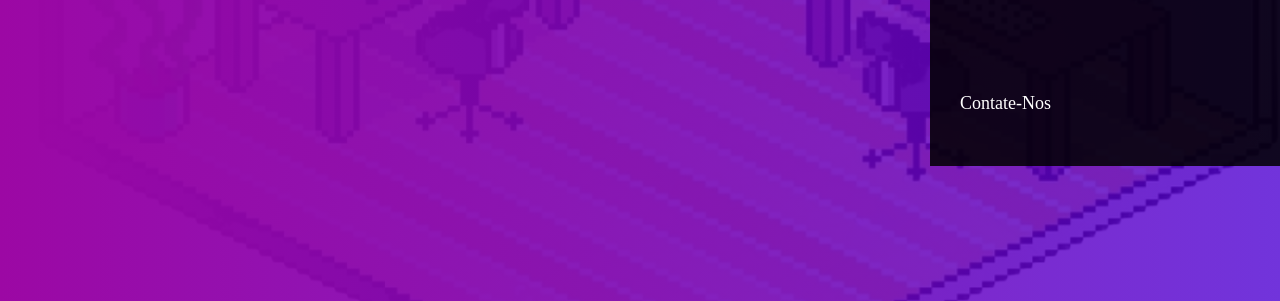
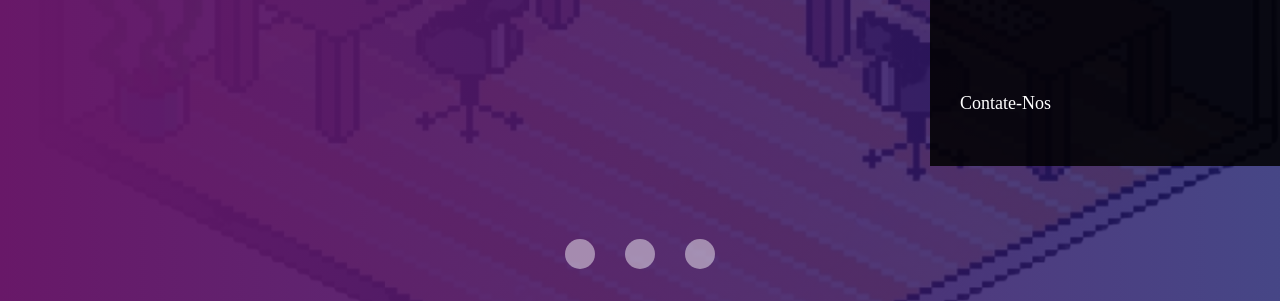
Before and after one commit to PedroMarrero/gameficaai, a plain HTML site: page index.html in a window 1280 px wide. Both pictures are taken after a click on the button 66 px from the left and 425 px from the top of the page. Shown: the part 499-800 px from the top of the page. Drawn offline with Linux system fonts and the light colour scheme; a web font is replaced by a local one.

Commit message:
Feat: Carrossel finalizado

```diff
--- a/index.html
+++ b/index.html
@@ -46,8 +46,15 @@
         </header>
         <div class="container-grid conteudo-banner">
             <p>GameficaAi: <span>Inovação através da Diversão!</span></p>
-            <button id = "botao-voltar"><svg xmlns="http://www.w3.org/2000/svg" viewBox="0 0 256 512"><!--!Font Awesome Free 6.5.2 by @fontawesome - https://fontawesome.com License - https://fontawesome.com/license/free Copyright 2024 Fonticons, Inc.--><path d="M9.4 278.6c-12.5-12.5-12.5-32.8 0-45.3l128-128c9.2-9.2 22.9-11.9 34.9-6.9s19.8 16.6 19.8 29.6l0 256c0 12.9-7.8 24.6-19.8 29.6s-25.7 2.2-34.9-6.9l-128-128z"/></svg></button>
-            <button id = "botao-proximo"><svg xmlns="http://www.w3.org/2000/svg" viewBox="0 0 256 512"><!--!Font Awesome Free 6.5.2 by @fontawesome - https://fontawesome.com License - https://fontawesome.com/license/free Copyright 2024 Fonticons, Inc.--><path d="M246.6 278.6c12.5-12.5 12.5-32.8 0-45.3l-128-128c-9.2-9.2-22.9-11.9-34.9-6.9s-19.8 16.6-19.8 29.6l0 256c0 12.9 7.8 24.6 19.8 29.6s25.7 2.2 34.9-6.9l128-128z"/></svg></button>
+            <button onclick = "mostrarSlideAnterior()" id = "botao-voltar"><svg xmlns="http://www.w3.org/2000/svg" viewBox="0 0 256 512"><!--!Font Awesome Free 6.5.2 by @fontawesome - https://fontawesome.com License - https://fontawesome.com/license/free Copyright 2024 Fonticons, Inc.--><path d="M9.4 278.6c-12.5-12.5-12.5-32.8 0-45.3l128-128c9.2-9.2 22.9-11.9 34.9-6.9s19.8 16.6 19.8 29.6l0 256c0 12.9-7.8 24.6-19.8 29.6s-25.7 2.2-34.9-6.9l-128-128z"/></svg></button>
+            <button onclick = "mostrarProximoSlide()" id = "botao-proximo"><svg xmlns="http://www.w3.org/2000/svg" viewBox="0 0 256 512"><!--!Font Awesome Free 6.5.2 by @fontawesome - https://fontawesome.com License - https://fontawesome.com/license/free Copyright 2024 Fonticons, Inc.--><path d="M246.6 278.6c12.5-12.5 12.5-32.8 0-45.3l-128-128c-9.2-9.2-22.9-11.9-34.9-6.9s-19.8 16.6-19.8 29.6l0 256c0 12.9 7.8 24.6 19.8 29.6s25.7 2.2 34.9-6.9l128-128z"/></svg></button>
+
+            <div class = "botoes">
+                <button onclick = "selecionarSlide(0)" ><svg xmlns="http://www.w3.org/2000/svg" viewBox="0 0 512 512"><!--!Font Awesome Free 6.5.2 by @fontawesome - https://fontawesome.com License - https://fontawesome.com/license/free Copyright 2024 Fonticons, Inc.--><path d="M256 512A256 256 0 1 0 256 0a256 256 0 1 0 0 512z"/></svg></button>
+                <button onclick = "selecionarSlide(1)" ><svg xmlns="http://www.w3.org/2000/svg" viewBox="0 0 512 512"><!--!Font Awesome Free 6.5.2 by @fontawesome - https://fontawesome.com License - https://fontawesome.com/license/free Copyright 2024 Fonticons, Inc.--><path d="M256 512A256 256 0 1 0 256 0a256 256 0 1 0 0 512z"/></svg></button>
+                <button onclick = "selecionarSlide(2)" ><svg xmlns="http://www.w3.org/2000/svg" viewBox="0 0 512 512"><!--!Font Awesome Free 6.5.2 by @fontawesome - https://fontawesome.com License - https://fontawesome.com/license/free Copyright 2024 Fonticons, Inc.--><path d="M256 512A256 256 0 1 0 256 0a256 256 0 1 0 0 512z"/></svg></button>
+            </div>
+
         </div>
     </div>
     <section id="sobre">
--- a/script.js
+++ b/script.js
@@ -4,7 +4,7 @@
 let iconeBarras = document.getElementById("icone-barras")
 let iconeX = document.getElementById("icone-x")
 
-function abreFechaMenu(){
+function abreFechaMenu() {
     // console.log("Working")
 
     //menu fechado - tem a classe menu-fechado
@@ -12,7 +12,7 @@
 
     // menu.classList.toggle("menu-fechado")
 
-    if (menu.classList.contains("menu-fechado")){
+    if (menu.classList.contains("menu-fechado")) {
         //abrir o menu - tirar a classe menu-fechado
         menu.classList.remove("menu-fechado")
 
@@ -56,11 +56,44 @@
 
 banner.classList.add(slides[slideAtual])
 
-function mostrarProximoSlide(){
+function mostrarProximoSlide() {
     // banner.classList.add(slides[slideAtual])
     banner.classList.remove(slides[slideAtual])
 
+    if (slideAtual < 2) {
         slideAtual++
+
+    } else {
+
+        slideAtual = 0
+    }
 
     banner.classList.add(slides[slideAtual])
 }
+
+function mostrarSlideAnterior(){
+
+    banner.classList.remove(slides[slideAtual])
+
+    if (slideAtual > 0) {
+        slideAtual--
+
+    } else {
+
+        slideAtual = 2
+    }
+
+    banner.classList.add(slides[slideAtual])
+
+}
+
+function selecionarSlide(indiceSlide) {
+
+    banner.classList.remove(slides[slideAtual])
+
+    slideAtual = indiceSlide
+
+    banner.classList.add(slides[slideAtual])
+
+
+}
--- a/style.css
+++ b/style.css
@@ -42,19 +42,20 @@
     position: relative;
 }
 
-.primeiro-banner{
+.primeiro-banner {
     background-image: linear-gradient(90deg, rgb(156, 8, 164) 0%, rgba(78, 1, 210, 0.8) 100%), url(IMG/bg-room.png);
 }
 
-.segundo-banner{
+.segundo-banner {
     background-image: linear-gradient(90deg, rgba(24, 24, 104, 1) 0%, rgba(210, 0, 193, 0.8) 100%), url(IMG/bg-room.png);
 }
 
-.terceiro-banner{
+.terceiro-banner {
     background-image: linear-gradient(90deg, rgba(104, 24, 104, 1) 0%, rgba(24, 24, 104, 0.8) 100%), url(IMG/bg-room.png);
 }
 
-#botao-voltar, #botao-proximo{
+#botao-voltar,
+#botao-proximo {
     width: 30px;
 
     background: none;
@@ -65,16 +66,48 @@
     position: absolute;
 }
 
-#botao-voltar svg, #botao-proximo svg{
+#botao-voltar svg,
+#botao-proximo svg {
     fill: #ffffff76;
 }
 
-#botao-voltar{
+#botao-voltar {
     left: 4%;
 }
 
-#botao-proximo{
+#botao-proximo {
     right: 4%;
+}
+
+.botoes {
+    width: 150px;
+
+    display: flex;
+    justify-content: space-between;
+    align-items: center;
+
+    position: absolute;
+    bottom: 4%;
+
+    /* centralizar usando position */
+    /* adicionar left 50% */
+    /* usar função calc() para subtrair metade da largura do elemento ex: 75px */
+    left: calc(50% - 75px);
+}
+
+.botoes button{
+    width: 30px;
+
+    display: unset;
+
+    background: none;
+    border: none;
+    cursor: pointer;
+}
+
+.botoes button svg{
+    fill: #ffffff76;
+
 }
 
 header {
@@ -492,11 +525,11 @@
     color: var(--laranja-gamifica);
 }
 
-.menu-fechado{
+.menu-fechado {
     display: none;
 }
 
-#icone-barras{
+#icone-barras {
     display: none;
 }
 
```
Lines whose indentation alone changed are shown as unchanged.
